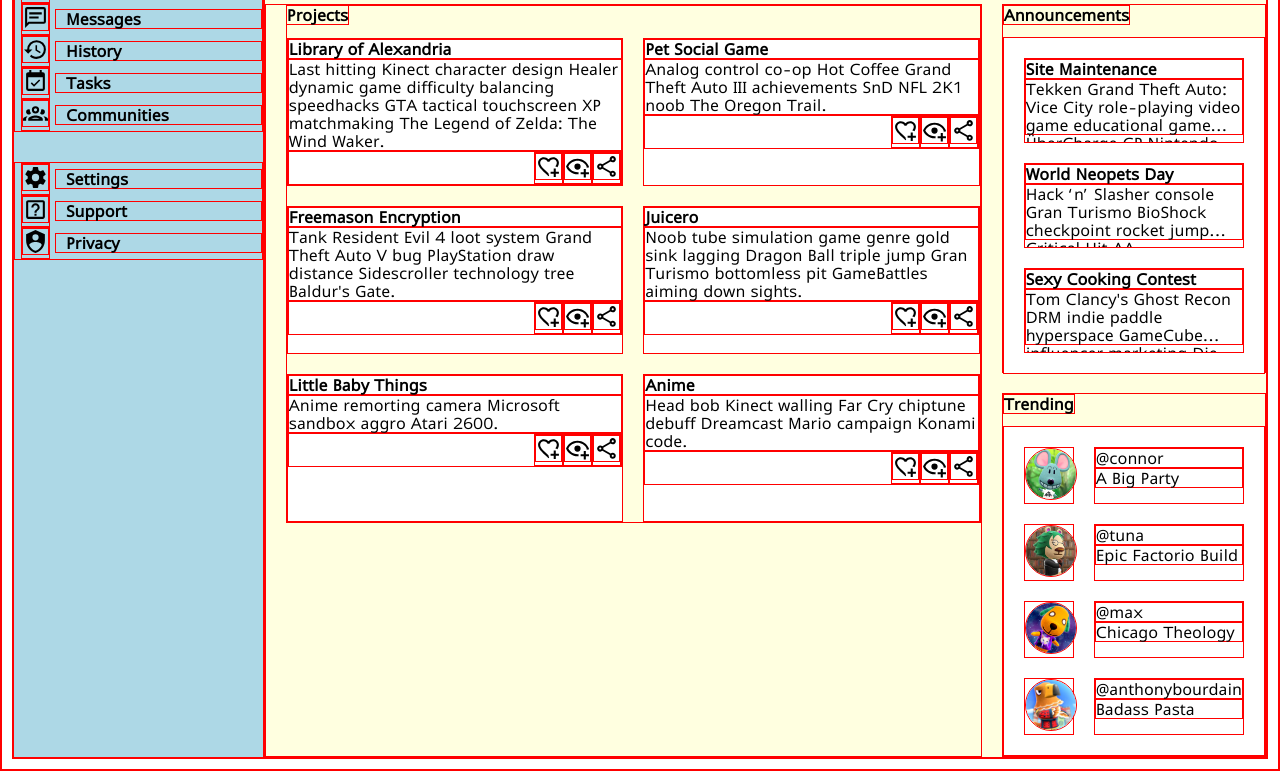
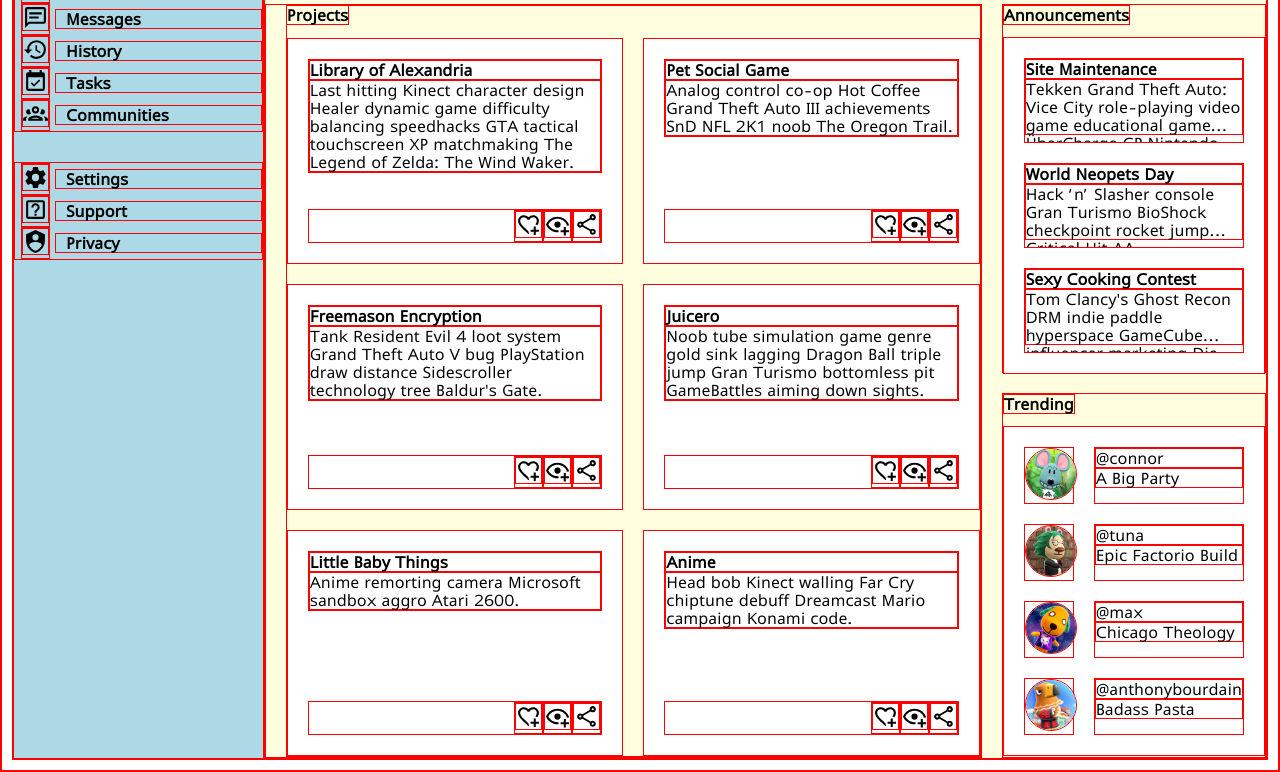
Before and after one commit to katekat25/admin-dashboard, a plain HTML site: page index.html in a window 1280 px wide. Shown: the part 155-927 px from the top of the page. Drawn offline with Linux system fonts and the light colour scheme.

Commit message:
Fix card sizing

```diff
--- a/index.html
+++ b/index.html
@@ -99,10 +99,13 @@
                 <div class="absolute">Projects</div>
                 <div class="card-container">
                     <div class="card">
+                        <div class="card-top">
                             <h4 class="card-title">Library of Alexandria</h4>
                             <p class="card-content">Last hitting Kinect character design Healer dynamic game difficulty
-                            balancing speedhacks GTA tactical touchscreen XP matchmaking The Legend of Zelda: The Wind
+                                balancing speedhacks GTA tactical touchscreen XP matchmaking The Legend of Zelda: The
+                                Wind
                                 Waker.</p>
+                        </div>
                         <div class="card-icon-container">
                             <div class="card-icon">
                                 <img src="assets/favorite.svg">
@@ -116,10 +119,14 @@
                         </div>
                     </div>
                     <div class="card">
+
+                        <div class="card-top">
                             <h4 class="card-title">Pet Social Game</h4>
-                        <p class="card-content">Analog control co-op Hot Coffee Grand Theft Auto III achievements SnD
+                            <p class="card-content">Analog control co-op Hot Coffee Grand Theft Auto III achievements
+                                SnD
                                 NFL
                                 2K1 noob The Oregon Trail.</p>
+                        </div>
                         <div class="card-icon-container">
                             <div class="card-icon">
                                 <img src="assets/favorite.svg">
@@ -133,9 +140,13 @@
                         </div>
                     </div>
                     <div class="card">
+
+                        <div class="card-top">
                             <h4 class="card-title">Freemason Encryption</h4>
-                        <p class="card-content">Tank Resident Evil 4 loot system Grand Theft Auto V bug PlayStation draw
+                            <p class="card-content">Tank Resident Evil 4 loot system Grand Theft Auto V bug PlayStation
+                                draw
                                 distance Sidescroller technology tree Baldur's Gate.</p>
+                        </div>
                         <div class="card-icon-container">
                             <div class="card-icon">
                                 <img src="assets/favorite.svg">
@@ -149,10 +160,13 @@
                         </div>
                     </div>
                     <div class="card">
+
+                        <div class="card-top">
                             <h4 class="card-title">Juicero</h4>
                             <p class="card-content">Noob tube simulation game genre gold sink lagging Dragon Ball triple
                                 jump
                                 Gran Turismo bottomless pit GameBattles aiming down sights.</p>
+                        </div>
                         <div class="card-icon-container">
                             <div class="card-icon">
                                 <img src="assets/favorite.svg">
@@ -166,8 +180,11 @@
                         </div>
                     </div>
                     <div class="card">
+
+                        <div class="card-top">
                             <h4 class="card-title">Little Baby Things</h4>
                             <p class="card-content">Anime remorting camera Microsoft sandbox aggro Atari 2600.</p>
+                        </div>
                         <div class="card-icon-container">
                             <div class="card-icon">
                                 <img src="assets/favorite.svg">
@@ -181,10 +198,13 @@
                         </div>
                     </div>
                     <div class="card">
+
+                        <div class="card-top">
                             <h4 class="card-title">Anime</h4>
-                        <p class="card-content">Head bob Kinect walling Far Cry chiptune debuff Dreamcast Mario campaign
+                            <p class="card-content">Head bob Kinect walling Far Cry chiptune debuff Dreamcast Mario
+                                campaign
                                 Konami code.</p>
-
+                        </div>
                         <div class="card-icon-container">
                             <div class="card-icon">
                                 <img src="assets/favorite.svg">
--- a/styles.css
+++ b/styles.css
@@ -135,13 +135,17 @@ input {
 
 .card {
     background-color: white;
+    height: 184px;
+    padding: 20px;
+    display: flex;
+    flex-direction: column;
+    justify-content: space-between;
 }
 
 .card-icon-container {
     display: flex;
     justify-content: right;
 }
-
 .announcements-container {
     display: grid;
     grid-row: 1fr 1fr 1fr;
```
Lines whose indentation alone changed are shown as unchanged.
